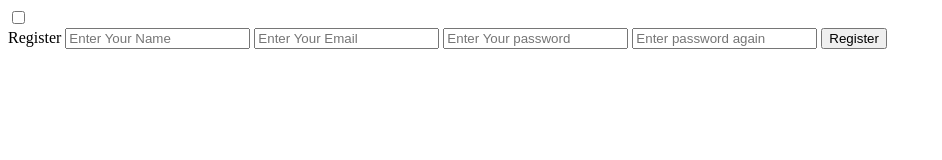
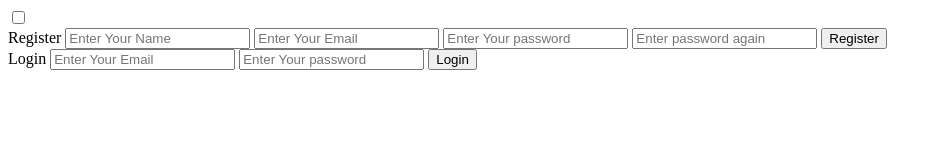
Before and after one commit to usamaBIftikhar/LoginSigup-Form, a plain HTML site: page index.html in a window 1280 px wide. Shown: the whole page, without its empty margins (0-942 px from the left). Drawn offline with Linux system fonts and the light colour scheme.

Commit message:
Login HTML done

```diff
--- a/index.html
+++ b/index.html
@@ -40,6 +40,25 @@
           <button>Register</button>
         </form>
       </div>
+      <div class="Login">
+        <form action="">
+          <label for="check" aria-hidden="true">Login</label>
+          <input
+            type="email"
+            name="email"
+            placeholder="Enter Your Email"
+            required
+            autocomplete="off"
+          />
+          <input
+            type="password"
+            name="password"
+            placeholder="Enter Your password"
+            required
+          />
+          <button>Login</button>
+        </form>
+      </div>
     </div>
   </body>
 </html>
```
